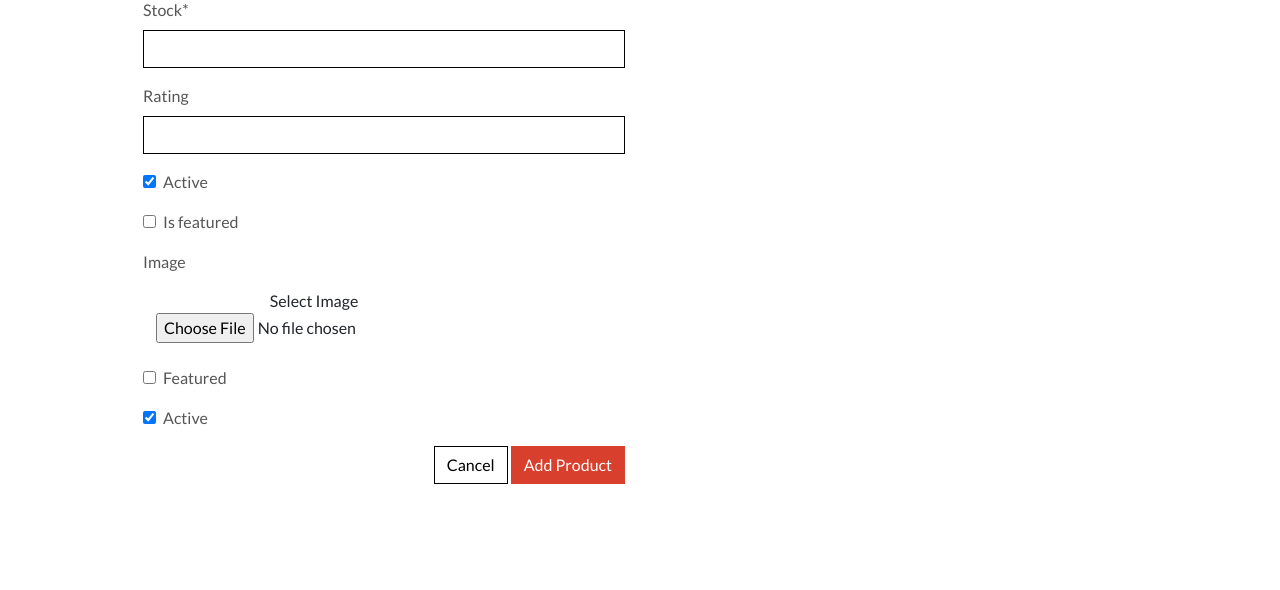
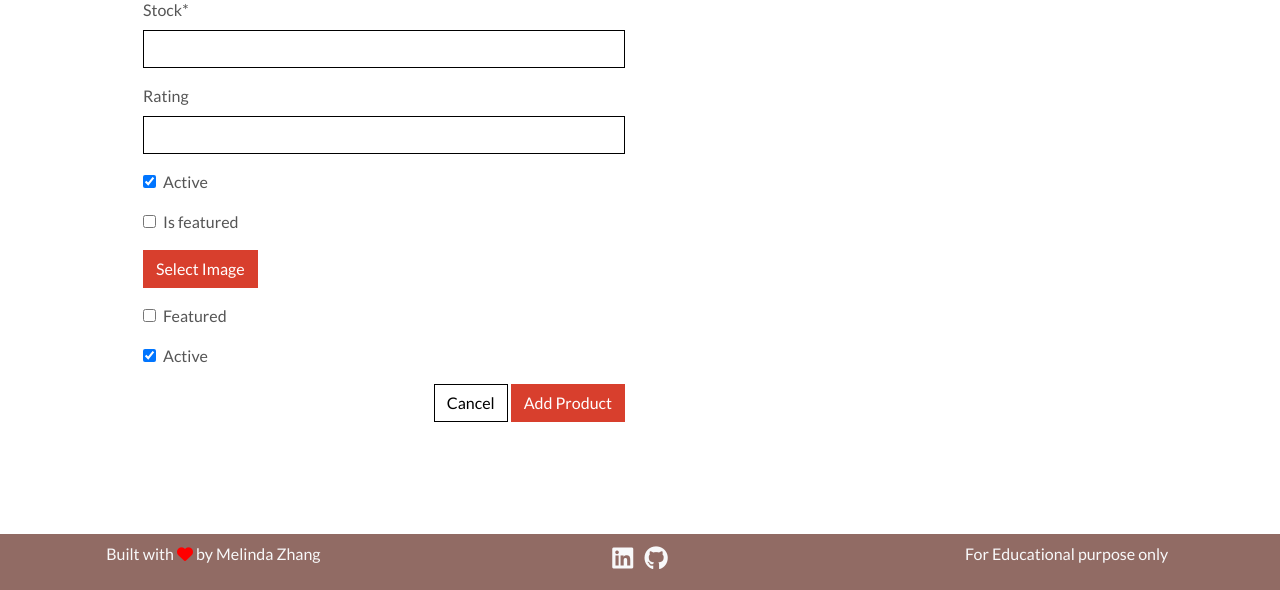
Before and after one commit to MelindaZhang2020/CI-MS4-Kumite-Dojo, a Django app: page /products/add/ in a window 1280 px wide. Shown: the part 964-1554 px from the top of the page. Run offline with Django 3.2, Linux system fonts and the light colour scheme; a user stored in the database is signed in; data comes from the database, SQL or seed files in the repository; some libraries are stand-ins or nearby versions; some web fonts are replaced.

Commit message:
Product Admin : add styling to image widgets

```diff
--- a/products/templates/products/add_product.html
+++ b/products/templates/products/add_product.html
@@ -29,7 +29,11 @@
                         {{ field | as_crispy_field }}
                     {% endfor %}
                     {% for field in product_image_form %}
-                        {{ field | as_crispy_field }}
+                        {% if field.name != 'image' %}
+                            {{ field | as_crispy_field }}
+                        {% else %}
+                            {{ field }}
+                        {% endif %}
                     {% endfor %}
                     <div class="text-right">
                         <a class="btn btn-outline-black rounded-0" href="{% url 'products' %}">Cancel</a>
--- a/products/templates/products/custom_widget_templates/custom_clearable_file_input.html
+++ b/products/templates/products/custom_widget_templates/custom_clearable_file_input.html
@@ -11,7 +11,7 @@
     {% endif %}<br>
     {{ widget.input_text }}
 {% endif %}
-<span class="btn btn-black rounded-0 btn-file">
+<span class="btn btn-red rounded-0 btn-file">
     Select Image <input id="new-image" type="{{ widget.type }}" name="{{ widget.name }}"{% include "django/forms/widgets/attrs.html" %}>
 </span>
 <strong><p class="text-danger" id="filename"></p></strong>
--- a/products/templates/products/edit_product.html
+++ b/products/templates/products/edit_product.html
@@ -32,7 +32,11 @@
                         {{ field | as_crispy_field }}
                     {% endfor %}
                     {% for field in product_image_form %}
-                        {{ field | as_crispy_field }}
+                        {% if field.name != 'image' %}
+                            {{ field | as_crispy_field }}
+                        {% else %}
+                            {{ field }}
+                        {% endif %}
                     {% endfor %}
 
                     <div class="text-right">
--- a/static/css/base.css
+++ b/static/css/base.css
@@ -292,3 +292,30 @@
 .allauth-form-inner-content a {
 color: #17a2b8; /* text-info */
 }
+/* Product Form */
+
+.btn-file {
+  position: relative;
+  overflow: hidden;
+}
+
+.btn-file input[type="file"] {
+  position: absolute;
+  top: 0;
+  right: 0;
+  min-width: 100%;
+  min-height: 100%;
+  opacity: 0;
+  cursor: pointer;
+}
+
+.custom-checkbox .custom-control-label::before {
+  border-radius: 0;
+  border-color: #dc3545;
+}
+
+.custom-checkbox .custom-control-input:checked~.custom-control-label::before {
+  background-color: #dc3545;
+  border-color: #dc3545;
+  border-radius: 0;
+}
```
